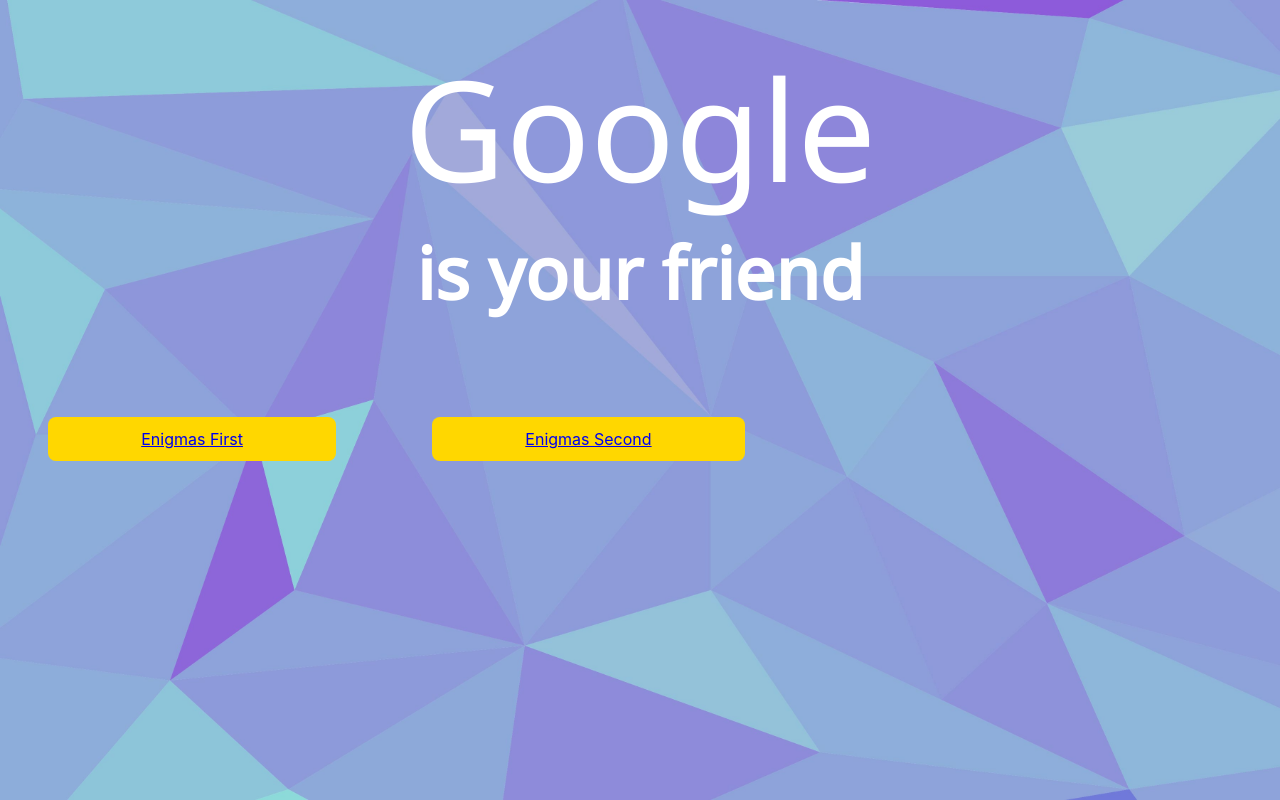
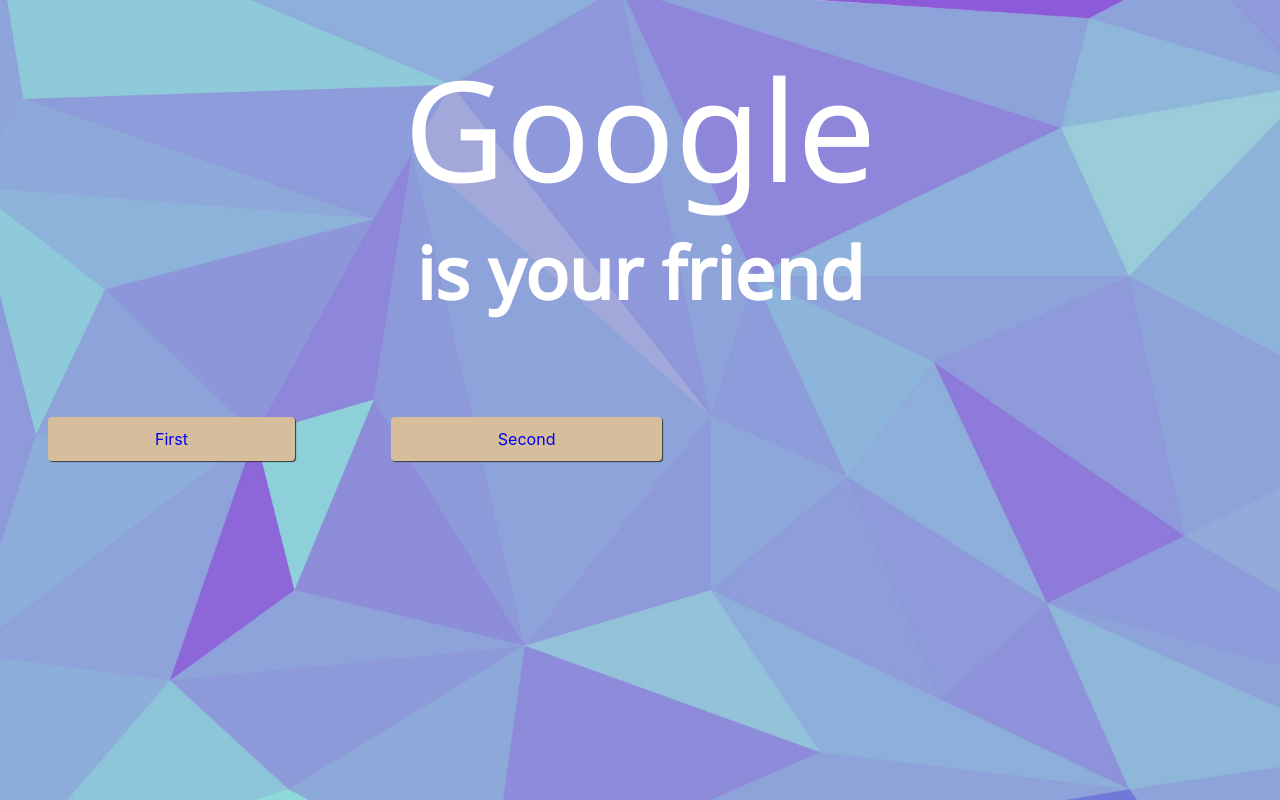
Before and after one commit to FreddyPoly/google-is-your-friend, a React (Create React App) app: page / in a window 1280 px wide. Built offline with nearby package versions, Linux system fonts and the light colour scheme.

Commit message:
premier style des boutons

```diff
--- a/src/pages/Home.js
+++ b/src/pages/Home.js
@@ -20,9 +20,11 @@
 const enigmaLink = {
   margin: 48,
   textAlign: 'center',
-  backgroundColor: 'gold',
   padding: 12,
-  borderRadius: 8,
+  borderRadius: 4,
+  backgroundColor: '#D6BD9C',
+  textDecoration: 'none',
+  boxShadow: '1px 1px 1px #373737',
 };
 
 class Home extends Component {
@@ -51,7 +53,7 @@
 
         <div style={enigmasContainer}>
           {enigmas.map((enigma) => (
-            <Link to={`/enigmas/${enigma.slug}`} key={enigma.slug} style={enigmaLink}>Enigmas {enigma.name}</Link>
+            <Link to={`/enigmas/${enigma.slug}`} key={enigma.slug} style={enigmaLink}>{enigma.name}</Link>
           ))}
         </div>
 
```
